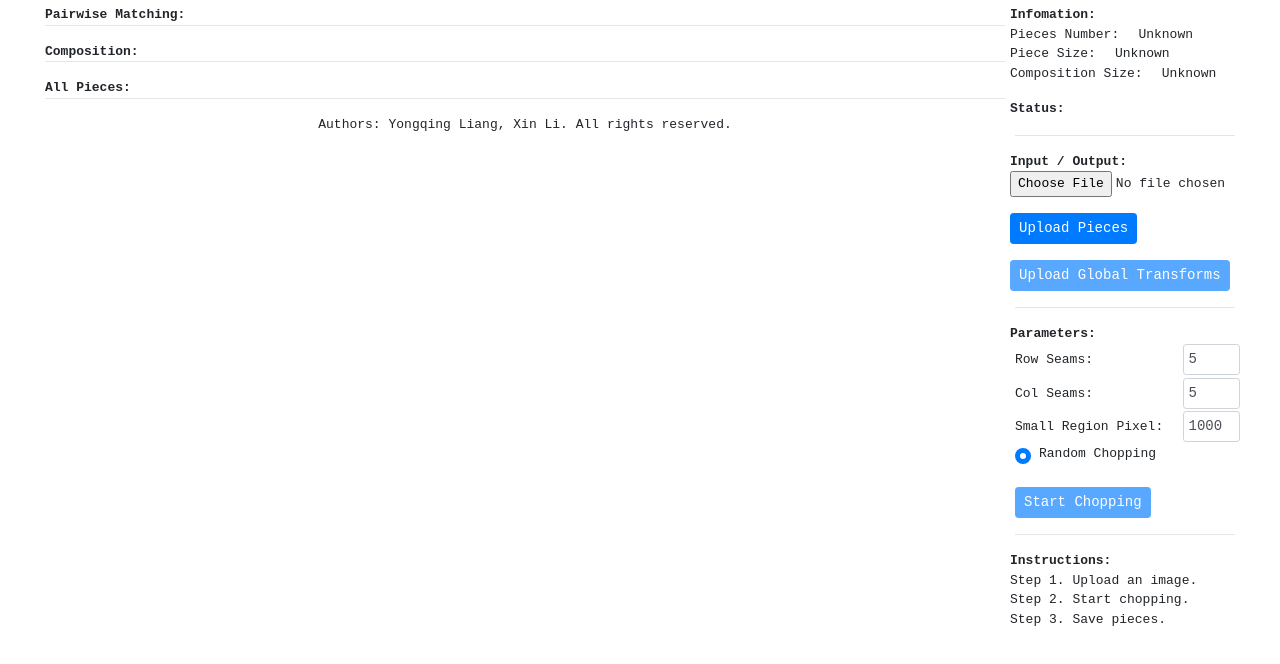
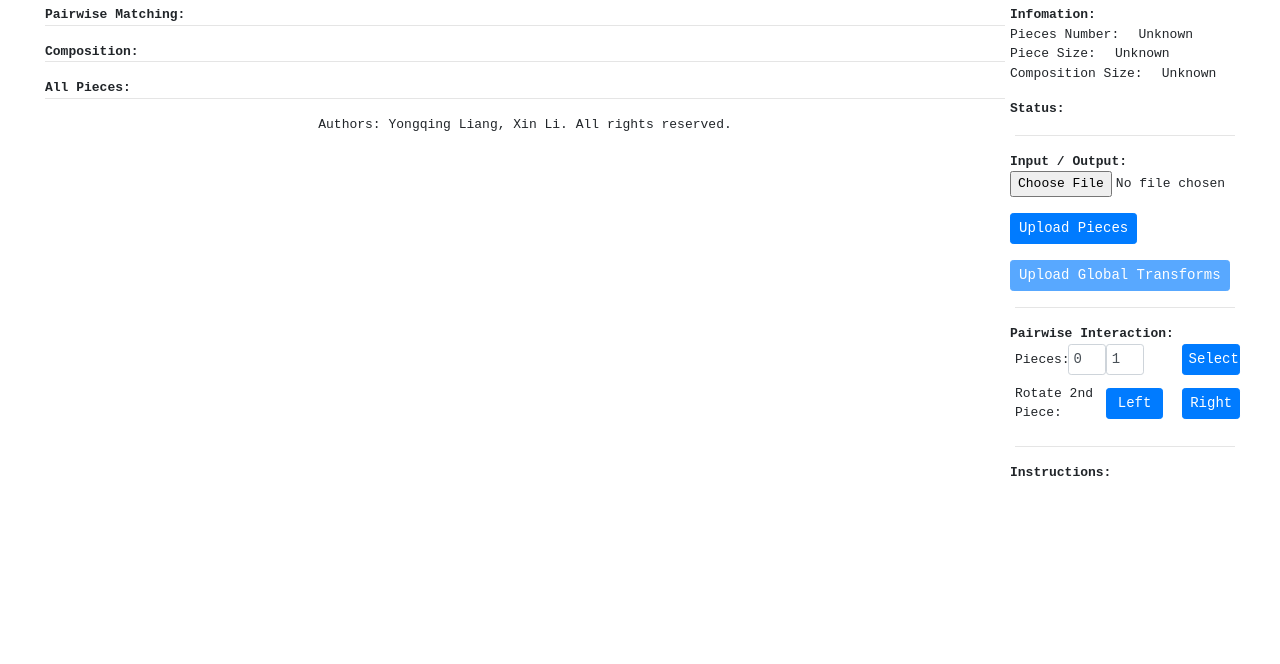
Before and after one commit to xmlyqing00/PuzzleSolving-tool, a plain HTML site: page index.html in a window 1280 px wide. Drawn offline with Linux system fonts and the light colour scheme.

Commit message:
Add pairwise show

```diff
--- a/index.html
+++ b/index.html
@@ -36,6 +36,7 @@
 
 			<div class="row justify-content-start">
 				<strong>Pairwise Matching:</strong>
+				<div id="pairwise-interaction"></div>
 			</div>
 
 			<div class="row justify-content-start">
@@ -118,28 +119,19 @@
 			<!-- Pieces Parameters -->
 			<div class="form-group">
 				<div class="form-row">
-					<strong>Parameters:</strong>
+					<strong>Pairwise Interaction:</strong>
 				</div>
 				<div class="form-row">
-					<label class="col-9 col-form-label">Row Seams: </label>
-					<input type="text" class="form-control form-control-sm col-3" id="row-seams" value="5">
+					<p class="col-3 col-form-label">Pieces: </p>
+					<input type="text" class="form-control form-control-sm col-2" id="piece-id0" value="0">
+					<input type="text" class="form-control form-control-sm col-2" id="piece-id1" value="1">
+					<button type="button" class="btn btn-primary btn-sm offset-2 col-3" id="select-pieces" onclick="selectPieces()">Select</button>
 				</div>
 				<div class="form-row">
-					<label class="col-9 col-form-label">Col Seams: </label>
-					<input type="text" class="form-control form-control-sm col-3" id="col-seams" value="5">
+					<p class="col-5 col-form-label">Rotate 2nd Piece: </p>
+					<button type="button" class="btn btn-primary btn-sm col-3" id="select-pieces" onclick="rotateLeft()">Left</button>
+					<button type="button" class="btn btn-primary btn-sm offset-1 col-3" id="select-pieces" onclick="rotateRight()">Right</button>
 				</div>
-				<div class="form-row">
-					<label class="col-9 col-form-label">Small Region Pixel: </label>
-					<input type="text" class="form-control form-control-sm col-3" id="small-region" value="1000">
-				</div>
-				<div class="custom-control custom-radio">
-					<input type="radio" id="random-chopping" name="method" class="custom-control-input" value="random" checked>
-					<label class="custom-control-label" for="random-chopping">Random Chopping</label>
-				</div>
-				<br>
-				<button type="button" class="btn btn-primary btn-sm" onclick="startChopping()" id="start-chopping-btn" disabled>
-					Start Chopping
-				</button>
 			</div>
 
 			<hr>
@@ -149,9 +141,7 @@
 					<strong>Instructions:</strong>
 				</div>
 				<div class="form-row">
-					<p>Step 1. Upload an image.</p>
-					<p>Step 2. Start chopping.</p>
-					<p>Step 3. Save pieces.</p>
+					<p></p>
 				</div>
 			</div>
 
--- a/js/puzzle_solving.js
+++ b/js/puzzle_solving.js
@@ -272,6 +272,29 @@ function composeImage() {
 
 }
 
+function selectPieces() {
+
+    var pieceId0 = parseInt($("#piece-id0").val());
+    var pieceId1 = parseInt($("#piece-id1").val());
+
+    if (pieceId0 < 0 || pieceId0 >= piecesNum ||
+        pieceId1 < 0 || pieceId1 >= piecesNum) {
+            console.log("Invalided piece id.");
+            return;
+        }
+
+    var pairwiseCanvas = document.createElement("canvas");
+    pairwiseCanvas.width = 960;
+    pairwiseCanvas.height = 960 / (pieceWidth * 2) * pieceHeight;
+    $("#pairwise-interaction").empty();
+    $("#pairwise-interaction").append(pairwiseCanvas);
+
+    var pairwiseCtx = pairwiseCanvas.getContext("2d");
+    pairwiseCtx.drawImage(pieceImgArr[pieceId0], 0, 0, pairwiseCanvas.width / 2, pairwiseCanvas.height);
+    pairwiseCtx.drawImage(pieceImgArr[pieceId1], pairwiseCanvas.width / 2, 0, pairwiseCanvas.width / 2, pairwiseCanvas.height);
+
+}
+
 function initImgCanvas() {
 
     imgCanvas = document.createElement("canvas");
```
